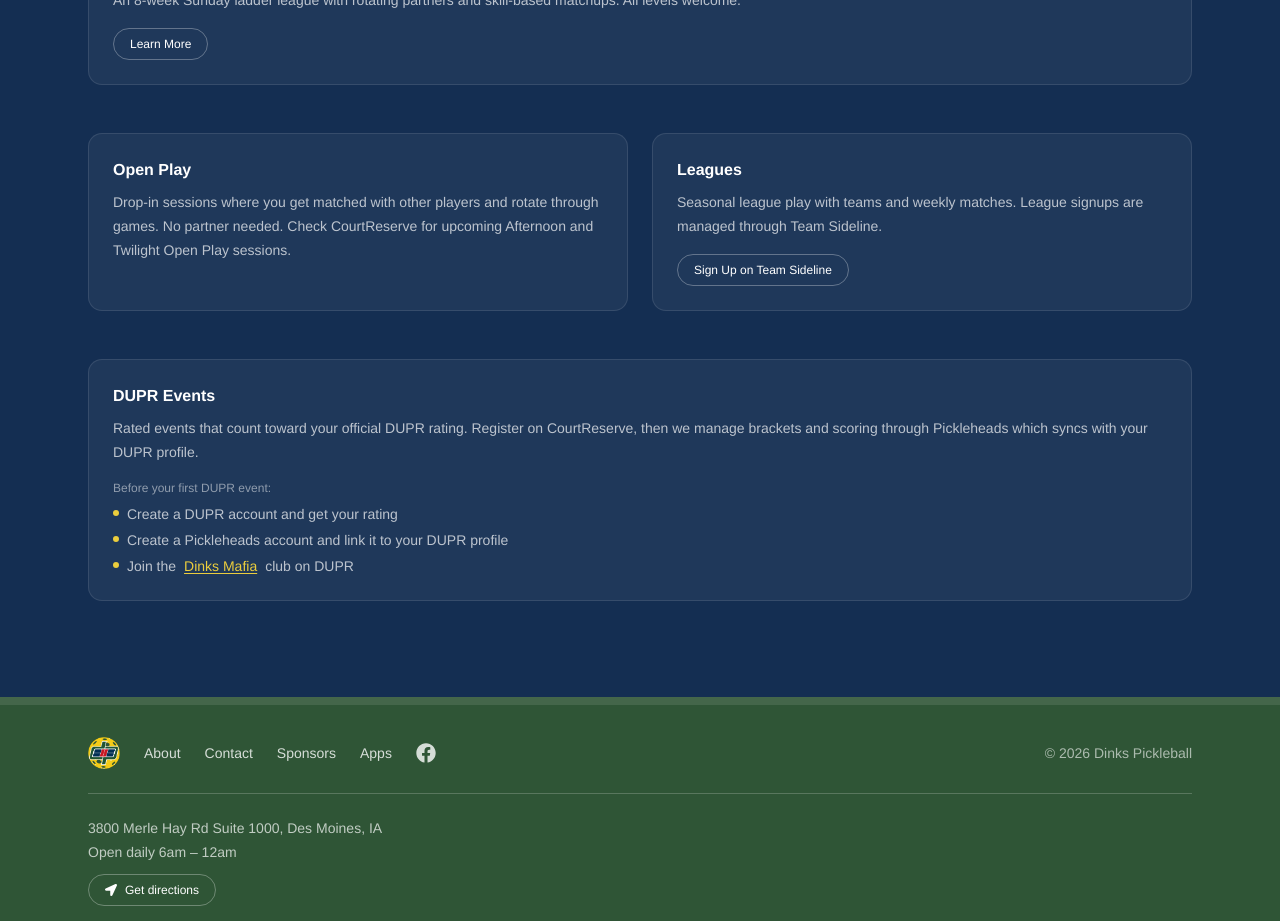
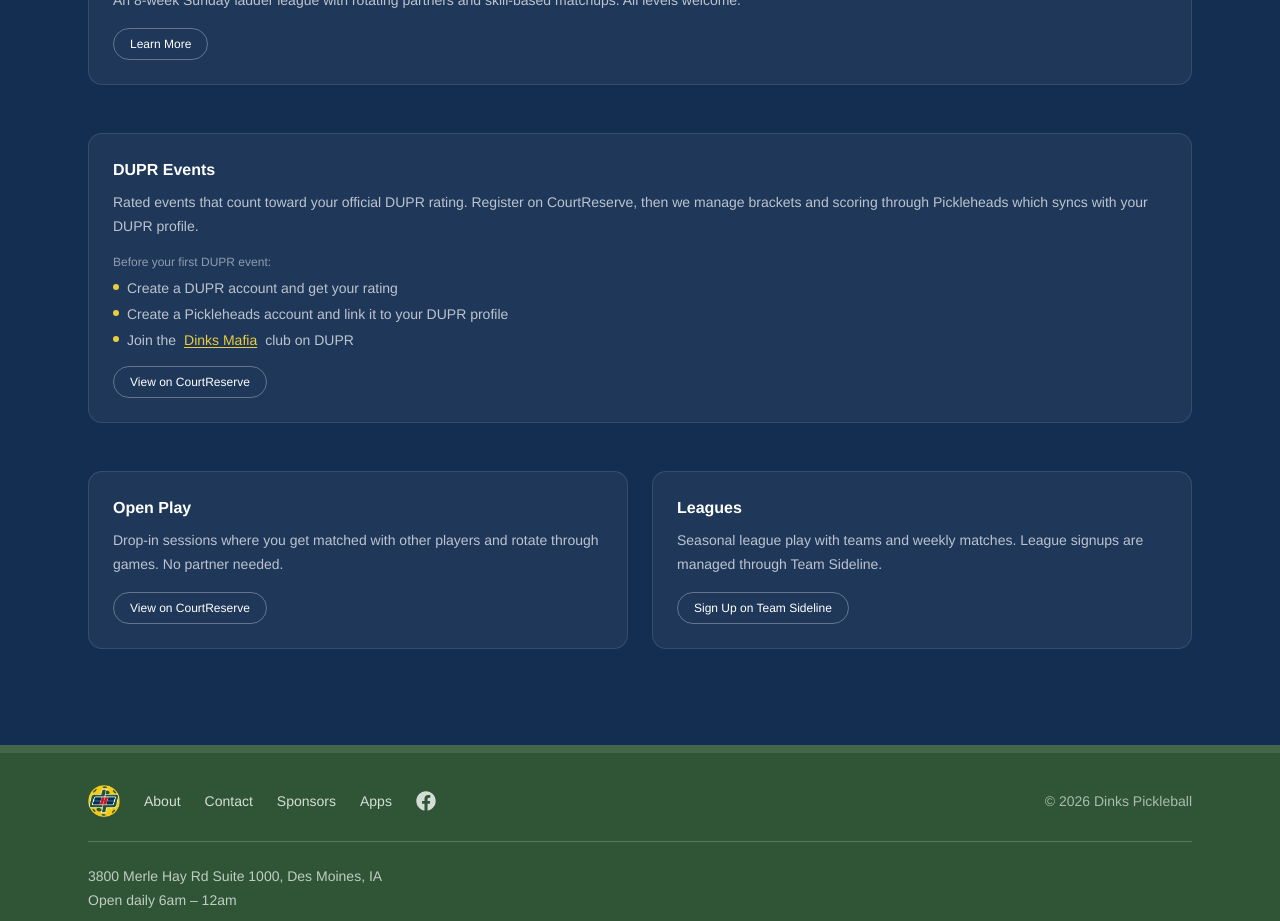
Before and after one commit to jared-christensen/dinks, a Next.js app: page /events in a window 1280 px wide. Shown: the part 940-1861 px from the top of the page. Built offline with nearby package versions, Linux system fonts and the light colour scheme.

Commit message:
Add Upcoming Events section to Home page with event details

```diff
--- a/app/(site)/events/page.tsx
+++ b/app/(site)/events/page.tsx
@@ -60,39 +60,6 @@ export default function Events() {
         ))}
       </div>
 
-      {/* Event Types */}
-      <div className="grid gap-6 md:grid-cols-2">
-        {/* Open Play */}
-        <div className="rounded-xl border border-white/10 bg-white/5 p-6">
-          <h2 className="font-semibold text-white">Open Play</h2>
-          <p className="mt-2 text-sm leading-6 text-white/70">
-            Drop-in sessions where you get matched with other players and rotate
-            through games. No partner needed. Check CourtReserve for upcoming
-            Afternoon and Twilight Open Play sessions.
-          </p>
-        </div>
-
-        {/* Leagues */}
-        <div className="rounded-xl border border-white/10 bg-white/5 p-6">
-          <h2 className="font-semibold text-white">Leagues</h2>
-          <p className="mt-2 text-sm leading-6 text-white/70">
-            Seasonal league play with teams and weekly matches. League signups
-            are managed through Team Sideline.
-          </p>
-          <div className="mt-4">
-            <Button asChild variant="outline" size="sm">
-              <Link
-                href="https://teamsideline.com/sites/DINKSpickleball/current-programs"
-                target="_blank"
-                rel="noopener noreferrer"
-              >
-                Sign Up on Team Sideline
-              </Link>
-            </Button>
-          </div>
-        </div>
-      </div>
-
       {/* DUPR Events */}
       <div className="rounded-xl border border-white/10 bg-white/5 p-6">
         <h2 className="font-semibold text-white">DUPR Events</h2>
@@ -129,6 +96,60 @@ export default function Events() {
             </li>
           </ul>
         </div>
+        <div className="mt-4">
+          <Button asChild variant="outline" size="sm">
+            <Link
+              href="https://app.courtreserve.com/Online/Events/List/10812?evTypeId=57410"
+              target="_blank"
+              rel="noopener noreferrer"
+            >
+              View on CourtReserve
+            </Link>
+          </Button>
+        </div>
+      </div>
+
+      {/* Event Types */}
+      <div className="grid gap-6 md:grid-cols-2">
+        {/* Open Play */}
+        <div className="rounded-xl border border-white/10 bg-white/5 p-6">
+          <h2 className="font-semibold text-white">Open Play</h2>
+          <p className="mt-2 text-sm leading-6 text-white/70">
+            Drop-in sessions where you get matched with other players and rotate
+            through games. No partner needed.
+          </p>
+          <div className="mt-4">
+            <Button asChild variant="outline" size="sm">
+              <Link
+                href="https://app.courtreserve.com/Online/Events/List/10812"
+                target="_blank"
+                rel="noopener noreferrer"
+              >
+                View on CourtReserve
+              </Link>
+            </Button>
+          </div>
+        </div>
+
+        {/* Leagues */}
+        <div className="rounded-xl border border-white/10 bg-white/5 p-6">
+          <h2 className="font-semibold text-white">Leagues</h2>
+          <p className="mt-2 text-sm leading-6 text-white/70">
+            Seasonal league play with teams and weekly matches. League signups
+            are managed through Team Sideline.
+          </p>
+          <div className="mt-4">
+            <Button asChild variant="outline" size="sm">
+              <Link
+                href="https://teamsideline.com/sites/DINKSpickleball/current-programs"
+                target="_blank"
+                rel="noopener noreferrer"
+              >
+                Sign Up on Team Sideline
+              </Link>
+            </Button>
+          </div>
+        </div>
       </div>
     </section>
   );
--- a/app/(site)/page.tsx
+++ b/app/(site)/page.tsx
@@ -6,6 +6,7 @@ import { MembershipSection } from "@/components/membership-section";
 import { HomeHero } from "@/components/home-hero";
 import { ArrowRight } from "lucide-react";
 import { COURT_RATES } from "@/constants/court-rates";
+import { UPCOMING_EVENTS } from "@/constants/events";
 
 export default function Home() {
   return (
@@ -109,6 +110,61 @@ export default function Home() {
         </div>
       </section>
 
+      {/* Play - Upcoming Events */}
+      {UPCOMING_EVENTS.length > 0 && (
+        <section className="mt-4 mb-8 space-y-6">
+          <div className="space-y-2">
+            <p className="text-sm font-bold uppercase tracking-[0.2em] text-brand-yellow-500">
+              Play
+            </p>
+            <h2 className="text-3xl font-bold text-white">Upcoming Events</h2>
+          </div>
+          <div
+            className={`grid gap-3 ${
+              UPCOMING_EVENTS.length === 1
+                ? "max-w-sm"
+                : UPCOMING_EVENTS.length === 2
+                  ? "md:grid-cols-2"
+                  : "md:grid-cols-3"
+            }`}
+          >
+            {UPCOMING_EVENTS.map((event) => (
+              <Link
+                key={event.title}
+                href={event.ctaUrl}
+                target="_blank"
+                rel="noopener noreferrer"
+                className="group rounded-xl border border-white/10 bg-white/5 p-4 transition hover:bg-white/10"
+              >
+                <div className="flex items-start gap-3">
+                  <div className="flex-shrink-0 rounded-md bg-white/10 px-2 py-1 text-center">
+                    <p className="text-[10px] font-semibold uppercase text-white/50">
+                      {event.dateLabel}
+                    </p>
+                    <p className="text-lg font-bold leading-tight text-white">
+                      {event.dateValue}
+                    </p>
+                  </div>
+                  <div className="min-w-0">
+                    <p className="font-semibold text-white">{event.title}</p>
+                    <p className="mt-0.5 text-xs text-white/50">
+                      {event.organizer}
+                    </p>
+                  </div>
+                </div>
+              </Link>
+            ))}
+          </div>
+          <Link
+            href="/events"
+            className="inline-flex items-center gap-1 text-sm text-brand-yellow-500 hover:text-brand-yellow-400"
+          >
+            View all events
+            <ArrowRight className="h-3.5 w-3.5" />
+          </Link>
+        </section>
+      )}
+
       {/* Facebook Feed */}
       <section className="mt-16">
         <FacebookFeed />
```
